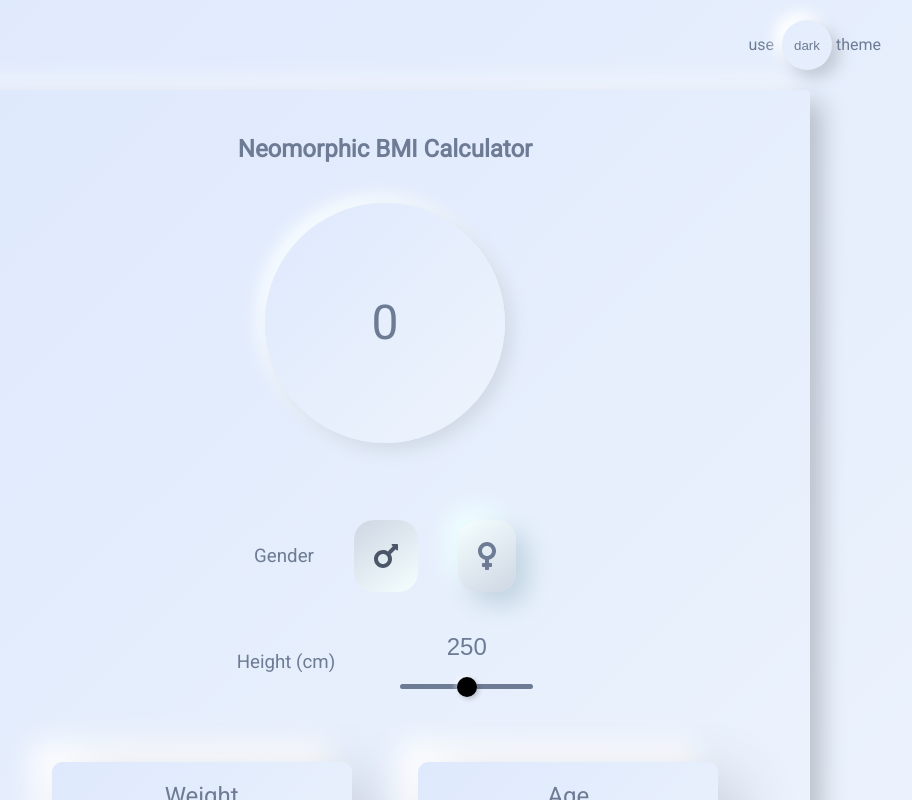
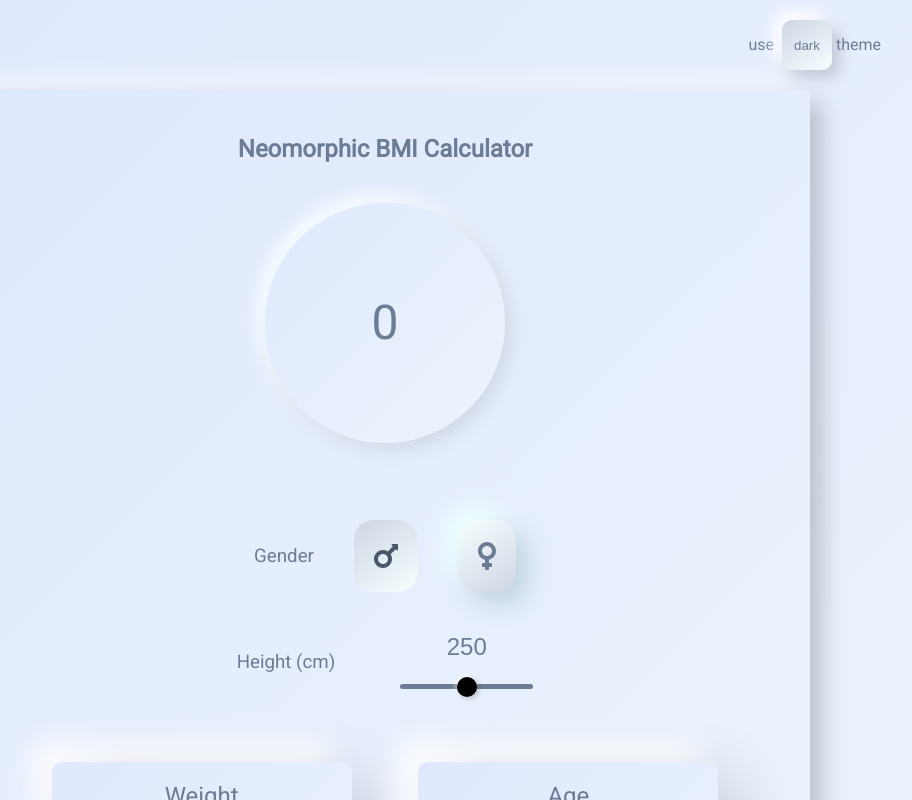
Before and after one commit to Abdul-Sen/Numorphic-BMI-Calculator, a React (Create React App) app: page / in a window 1280 px wide. Shown: the top 800 px of the page, without its empty margins (255-1167 px from the left). Built offline with nearby package versions, Linux system fonts and the light colour scheme.

Commit message:
theme button changed to card

```diff
--- a/src/components/toggleTheme.js
+++ b/src/components/toggleTheme.js
@@ -13,6 +13,8 @@ color: ${props => props.theme.colors.fontcolor};
 const ExtendedBtn = styled(CustomButton)`
 color: ${props => props.theme.colors.fontcolor};
 margin: 0px 0px 0px 4px;
+border-radius: 10px;
+background: ${props => props.theme.themeName=='light'? 'linear-gradient(145deg, #ced6e3, #f5ffff)': 'linear-gradient(135deg,#626f85), rgba(32,33,47,1)'}
 `;
 function ToggleTheme(props)
 {
```
